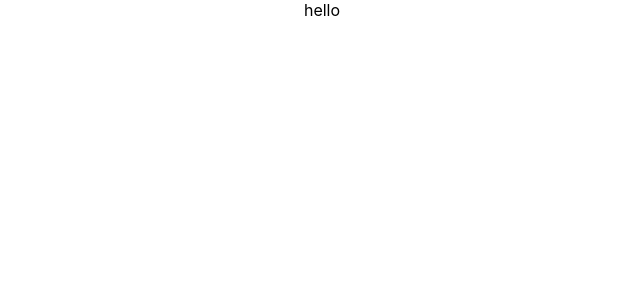
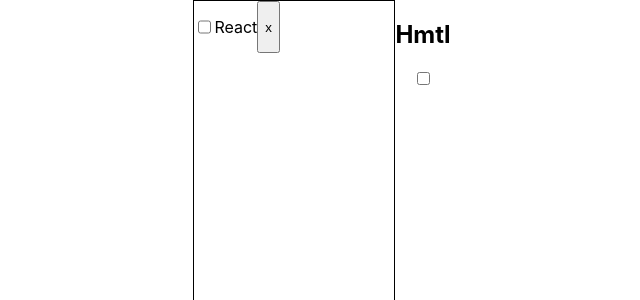
Before and after one commit to pdxserg/work-tasks, a React (Create React App) app: page / in a window 1280 px wide. Shown: the top 300 px of the page, without its empty margins (318-958 px from the left). Built offline with nearby package versions, Linux system fonts and the light colour scheme.

Commit message:
create tasks

```diff
--- a/src/App.css
+++ b/src/App.css
@@ -1,3 +1,18 @@
 .App {
-  text-align: center;
+    display: flex;
+    justify-content: center;
+    text-align: center;
+
 }
+
+.task-conteiner {
+
+    border: 1px solid black;
+    min-width: 200px;
+    min-height: 300px;
+
+}
+.task{
+display: flex;
+
+}
--- a/src/App.tsx
+++ b/src/App.tsx
@@ -2,9 +2,27 @@ import React from 'react';
 import './App.css';
 
 function App() {
+    const tasks= [
+        {id:"1", title: "React", isDone:false},
+        {id:"2", title: "Hmtl", isDone:false},
+    ]
   return (
     <div className="App">
-      hello
+        <div className="task-conteiner">
+            <div className="task">
+                <input type="checkbox" checked={tasks[0].isDone}/>
+                <p>{tasks[0].title}</p>
+                <button>x</button>
+            </div>
+
+        </div>
+        <div>
+            <h2>{tasks[1].title}</h2>
+            <input type="checkbox" checked={tasks[1].isDone}/>
+        </div>
+
+
+
     </div>
   );
 }
```
Also changed, not shown: 1 other file (tests, documents, lock files or other folders).
